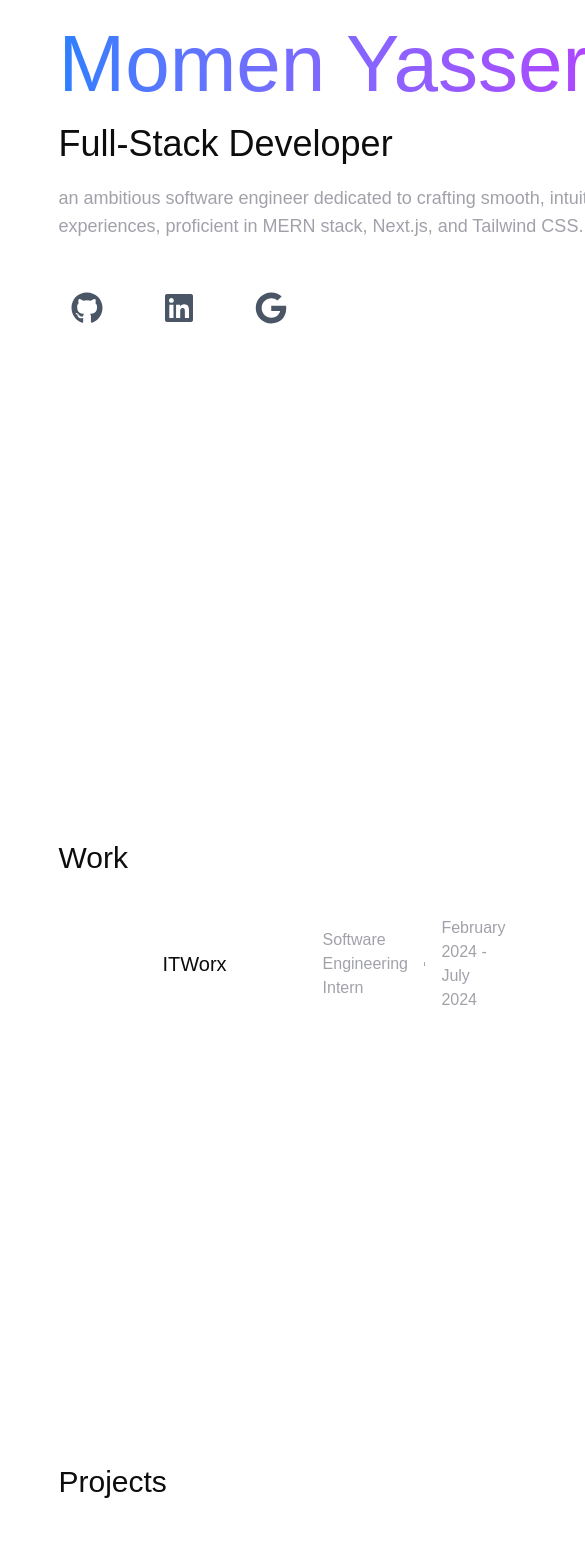
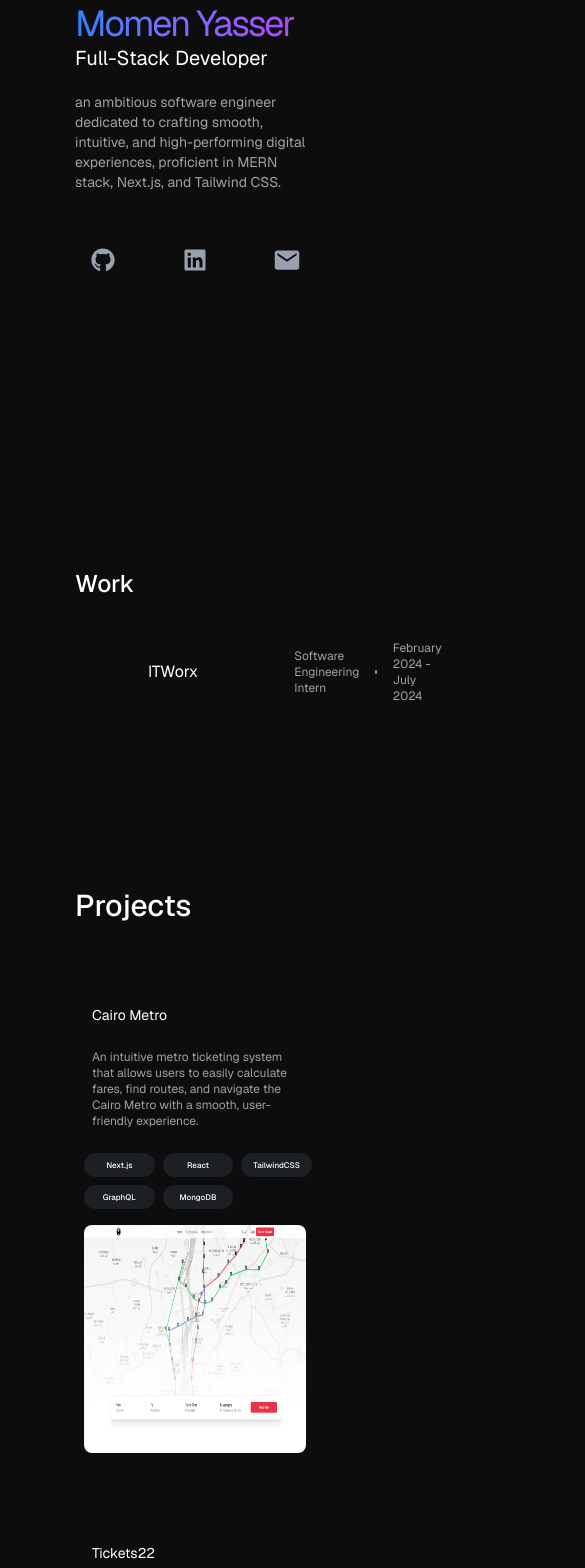
Before and after one commit to momenyasser01/portfolio, a Next.js app: page / in a window 390 px wide. Shown: the part 360-1928 px from the top of the page, 585 px wide, since content can reach past the window. Built offline with nearby package versions, Linux system fonts and the light colour scheme.

Commit message:
Enhance styling and structure of components; add new font support and update layout. Refactor Project components to accept props for better reusability. Update theme provider to default to dark mode and adjust CSS for improved responsiveness.

```diff
--- a/src/app/globals.css
+++ b/src/app/globals.css
@@ -13,8 +13,10 @@
 @theme inline {
   --color-background: var(--background);
   --color-foreground: var(--foreground);
+  --font-geist: var(--font-geist);
   --font-sans: var(--font-geist-sans);
   --font-mono: var(--font-geist-mono);
+  --font-inter: var(--font-inter);
 }
 
 @media (prefers-color-scheme: dark) {
@@ -29,5 +31,5 @@
 body {
   background: var(--background);
   color: var(--foreground);
-  font-family: Arial, Helvetica, sans-serif;
+  font-family: Helvetica, sans-serif, geist, geist-sans, geist-mono, inter;
 }
--- a/src/app/layout.tsx
+++ b/src/app/layout.tsx
@@ -2,6 +2,17 @@ import type { Metadata } from "next";
 import { Geist, Geist_Mono } from "next/font/google";
 import { ThemeProvider } from "@/components/theme-provider";
 import "./globals.css";
+import { Inter } from "next/font/google";
+
+const inter = Inter({
+  subsets: ["latin"],
+  variable: "--font-inter",
+});
+
+const geist = Geist({
+  variable: "--font-geist",
+  subsets: ["latin"],
+});
 
 const geistSans = Geist({
   variable: "--font-geist-sans",
@@ -26,7 +37,7 @@ export default function RootLayout({
   return (
     <html lang="en" suppressHydrationWarning>
       <body
-        className={`${geistSans.variable} ${geistMono.variable} antialiased`}
+        className={`${geist.variable} ${geistSans.variable} ${geistMono.variable} ${inter.variable} antialiased`}
       >
         <ThemeProvider>{children}</ThemeProvider>
       </body>
--- a/src/app/page.tsx
+++ b/src/app/page.tsx
@@ -5,11 +5,13 @@ import Work from "@/components/Work";
 
 export default function Home() {
   return (
-    <div className="flex flex-col items-center w-full min-h-screen gap-60 dark:bg-[#0D0D0D] bg-white pb-72">
+    <div className="flex flex-col justify-center items-center font-geist w-full min-h-screen dark:bg-[#0D0D0D] bg-white pb-72">
       <Navbar />
-      <Hero />
-      <Work />
-      <Projects />
+      <div className="flex flex-col justify-center items-center gap-48 w-full">
+        <Hero />
+        <Work />
+        <Projects />
+      </div>
     </div>
   );
 }
--- a/src/components/Hero.tsx
+++ b/src/components/Hero.tsx
@@ -1,22 +1,23 @@
 import { FaGithub } from "react-icons/fa";
 import { FaLinkedin } from "react-icons/fa";
-import { FaGoogle } from "react-icons/fa";
+// import { BiLogoGmail } from "react-icons/bi";
+import { IoMdMail } from "react-icons/io";
 // import { FaRegFile } from "react-icons/fa6";
 
 const Hero = () => {
   return (
-    <div className="flex flex-col items-start w-[70%] h-[640px]">
+    <div className="flex flex-col items-center w-[240px] sm:w-[360px] md:w-[600px] lg:w-[1015px] mt-60">
       <div className="flex flex-col gap-4 items-start">
-        <p className="text-[#A1A1AA] text-xl">Hey, I&apos;m</p>
+        <p className="dark:text-[#A1A1AA] text-gray-600 text-lg lg:text-xl">Hey, I&apos;m</p>
         <div className="flex flex-col items-start">
-          <p className=" text-[80px] bg-gradient-to-r from-blue-500 to-purple-500 bg-clip-text text-transparent">
+          <p className="text-4xl md:text-6xl lg:text-[80px] tracking-tighter bg-gradient-to-r from-blue-500 to-purple-500 bg-clip-text text-transparent">
             Momen Yasser
           </p>
           <div className="flex flex-col gap-5">
-            <p className="text-[#0D0D0D] dark:text-white text-4xl">
+            <p className="text-[#0D0D0D] dark:text-white text-xl md:text-3xl lg:text-4xl">
               Full-Stack Developer
             </p>
-            <p className="text-[#A1A1AA] text-lg text-start w-[850px]">
+            <p className="dark:text-[#A1A1AA] text-gray-600 text-sm md:text-base lg:text-lg text-start w-[240px] md:w-[500px] lg:w-[850px]">
               an ambitious software engineer dedicated to crafting smooth,
               intuitive, and high-performing digital experiences, proficient in
               MERN stack, Next.js, and Tailwind CSS.
@@ -29,7 +30,7 @@ const Hero = () => {
               href="https://github.com/momenyasser01"
               className="flex justify-center items-center min-w-14 min-h-14 rounded-md dark:text-gray-400 text-gray-600 dark:hover:text-white hover:text-[#0D0D0D] dark:hover:bg-gray-900/65 hover:bg-gray-100/65 dark:border-[1px] border-transparent hover:border-gray-800"
             >
-              <FaGithub className="size-8" />
+              <FaGithub className="size-6 md:size-8" />
             </a>
             <a
               target="_blank"
@@ -37,7 +38,7 @@ const Hero = () => {
               href="https://linkedin.com/in/momen-yasser-178200213"
               className="flex justify-center items-center min-w-14 min-h-14 rounded-md dark:text-gray-400 text-gray-600 dark:hover:text-white hover:text-[#0D0D0D] dark:hover:bg-gray-900/65 hover:bg-gray-100/65 dark:border-[1px] border-transparent hover:border-gray-800"
             >
-              <FaLinkedin className="size-8" />
+              <FaLinkedin className="size-6 md:size-8" />
             </a>
             <a
               target="_blank"
@@ -45,7 +46,7 @@ const Hero = () => {
               href="mailto:momenyasser522@gmail.com"
               className="flex justify-center items-center min-w-14 min-h-14 rounded-md dark:text-gray-400 text-gray-600 dark:hover:text-white hover:text-[#0D0D0D] dark:hover:bg-gray-900/65 hover:bg-gray-100/65 dark:border-[1px] border-transparent hover:border-gray-800"
             >
-              <FaGoogle className="size-8" />
+              <IoMdMail className="size-7 md:size-9" />
             </a>
           </div>
         </div>
--- a/src/components/ProjectLeft.tsx
+++ b/src/components/ProjectLeft.tsx
@@ -1,39 +1,37 @@
 import Tag from "./Tag";
 import Image from "next/image";
 
-const ProjectLeft = () => {
+interface ProjectProps {
+  name: string;
+  description: string;
+  image: string;
+  tags: Array<string>;
+}
+
+const ProjectLeft = ({ name, description, image, tags }: ProjectProps) => {
   return (
     <a
       target="_blank"
       rel="noopener noreferrer"
       href="https://cairometro.baraa.app/"
-      className="flex flex-row justify-center items-center rounded-lg gap-4 dark:hover:bg-gray-900/65 hover:bg-gray-100/65 dark:hover:border-[1px] border-transparent hover:border-gray-800 h-90 mt-12"
+      className="flex flex-col lg:flex-row rounded-lg gap-4 dark:hover:bg-gray-900/65 hover:bg-gray-100/65 dark:hover:border-[1px] dark:border border-transparent hover:border-gray-800  md:w-full h-[490px] lg:h-[313px] mt-12"
     >
-      <div className="flex flex-col justify-end items-start gap-4">
-        <p className="dark:text-white text-[#0D0D0D] text-xl pl-4">
-          Cairo Metro
+      <div className="flex flex-col justify-end items-start gap-6 h-1/2 lg:h-full lg:w-1/2 mt-2 lg:mt-0 lg:pb-10">
+        <p className="dark:text-white text-[#0D0D0D] text-sm sm:text-base md:text-lg lg:text-xl pl-4">
+          {name}
         </p>
-        <p className="text-[#A1A1A1] pl-4">
-          An intuitive metro ticketing system that allows users to easily
-          calculate fares, find routes, and navigate the Cairo Metro with a
-          smooth, user-friendly experience.
+        <p className="dark:text-[#A1A1A1] text-gray-500 text-xs md:text-sm lg:text-base pl-4 w-[97%] h-20">
+          {description}
         </p>
-        <div className="flex flex-row justify-start gap-2 pl-2">
-          <Tag name="Next.js" />
-          <Tag name="React" />
-          <Tag name="Tailwind CSS" />
-          <Tag name="GraphQL" />
-          <Tag name="MongoDB" />
+        <div className="grid grid-cols-3 gap-2 pl-2">
+          {tags.map((tag) => (
+            <Tag key={tag} name={tag} />
+          ))}
         </div>
       </div>
-      <div className="hidden h-full border-[1px] border-gray-800"></div>
-      <Image
-        src="/cairoMetro.png"
-        alt="Cairo Metro"
-        className="rounded-lg mr-4"
-        width={580}
-        height={580}
-      />
+      <div className="flex relative justify-center items-center w-[222px] rounded-lg h-1/2 lg:h-72 lg:w-1/2 mb-2 ml-2 lg:mt-3 lg:mr-3">
+        <Image className="rounded-lg" src={image} alt="Cairo Metro" fill />
+      </div>
     </a>
   );
 };
--- a/src/components/ProjectRight.tsx
+++ b/src/components/ProjectRight.tsx
@@ -1,37 +1,33 @@
 import Tag from "./Tag";
 import Image from "next/image";
 
-const ProjectRight = () => {
+interface ProjectProps {
+  name: string;
+  description: string;
+  image: string;
+  tags: Array<string>;
+}
+
+const ProjectRight = ({ name, description, image, tags }: ProjectProps) => {
   return (
     <a
       target="_blank"
       rel="noopener noreferrer"
       href="https://world-cup-client-microservice.vercel.app/"
-      className="flex flex-row justify-center items-center rounded-lg gap-4 dark:hover:bg-gray-900/65 hover:bg-gray-100/65 dark:hover:border-[1px] border-transparent hover:border-gray-800 h-90 mt-12"
+      className="flex flex-row rounded-lg gap-4 dark:hover:bg-gray-900/65 hover:bg-gray-100/65 dark:hover:border-[1px] dark:border border-transparent hover:border-gray-800 w-full h-[313px] mt-12"
     >
-      <Image
-        src="/tickets22.png"
-        alt="Tickets22"
-        className="rounded-lg ml-4"
-        width={580}
-        height={580}
-      />
-      <div className="flex flex-col justify-end items-start gap-4">
-        <p className="dark:text-white text-[#0D0D0D] text-xl pl-4">Tickets22</p>
-        <p className="text-[#A1A1A1] pl-4">
-          A simple and intuitive ticket booking system that allows users to
-          search, reserve, and manage event tickets with ease.
-        </p>
-        <div className="flex flex-row justify-start gap-2 pl-2">
-          <Tag name="React" />
-          <Tag name="Tailwind CSS" />
-          <Tag name="Node.js" />
-          <Tag name="Express" />
-          <Tag name="Kafka" />
-          <Tag name="MongoDB" />
+      <div className="flex relative justify-center items-center h-72 w-1/2 mt-3 ml-3">
+        <Image className="rounded-lg" src={image} alt="Tickets22" fill />
+      </div>
+      <div className="flex flex-col justify-end items-start gap-4 w-1/2 pb-10">
+        <p className="dark:text-white text-[#0D0D0D] text-xl pl-4">{name}</p>
+        <p className="dark:text-[#A1A1A1] text-gray-500 pl-4">{description}</p>
+        <div className="grid grid-cols-3 gap-2 pl-2">
+          {tags.map((tag) => (
+            <Tag key={tag} name={tag} />
+          ))}
         </div>
       </div>
-      <div className="hidden h-full border-[1px] border-gray-800"></div>
     </a>
   );
 };
--- a/src/components/Projects.tsx
+++ b/src/components/Projects.tsx
@@ -3,13 +3,33 @@ import ProjectRight from "./ProjectRight";
 
 const Projects = () => {
   return (
-    <div id="projects" className="flex flex-col items-start w-[70%] h-[600px]">
+    <div id="projects" className="flex flex-col justify-center items-start w-[240px] md:w-[600px] lg:w-[1015px]">
       <p className="dark:text-white text-[#0D0D0D] font-medium text-3xl">
         Projects
       </p>
       <div className="flex flex-col w-full">
-        <ProjectLeft />
-        <ProjectRight />
+        <ProjectLeft
+          name="Cairo Metro"
+          description="An intuitive metro ticketing system that allows users to easily
+          calculate fares, find routes, and navigate the Cairo Metro with a
+          smooth, user-friendly experience."
+          image="/cairoMetro.png"
+          tags={["Next.js", "React", "TailwindCSS", "GraphQL", "MongoDB"]}
+        />
+        <ProjectLeft
+          name="Tickets22"
+          description="A simple and intuitive ticket booking system that allows users to
+          search, reserve, and manage event tickets with ease."
+          image="/tickets22.png"
+          tags={[
+            "React",
+            "TailwindCSS",
+            "Node.js",
+            "Express",
+            "Kafka",
+            "MongoDB",
+          ]}
+        />
       </div>
     </div>
   );
--- a/src/components/Tag.tsx
+++ b/src/components/Tag.tsx
@@ -4,8 +4,8 @@ interface TagProps {
 
 const Tag = ({ name }: TagProps) => {
   return (
-    <div className="flex justify-center items-center rounded-full dark:bg-gray-600/25 bg-gray-100/65 dark:text-white text-[#0D0D0D] px-3 h-6 w-auto">
-      <p className="font-medium text-sm">{name}</p>
+    <div className="flex justify-center items-center rounded-full dark:bg-gray-600/25 bg-gray-100 dark:text-white text-[#0D0D0D] px-3 min-w-10 h-6">
+      <p className="font-medium text-[8px] md:text-[10px] lg:text-[12px]">{name}</p>
     </div>
   );
 };
--- a/src/components/ThemeToggle.tsx
+++ b/src/components/ThemeToggle.tsx
@@ -15,7 +15,7 @@ const ThemeToggle = () => {
   return (
     <button
       onClick={() => setTheme(isDark ? "light" : "dark")}
-      className="flex justify-center items-center rounded-full transition min-h-10 min-w-10 dark:text-gray-400 text-gray-600 dark:hover:text-white hover:text-[#0D0D0D] dark:hover:bg-gray-900/65 hover:bg-gray-100/65 dark:border-[1px] border-transparent hover:border-gray-800"
+      className="flex justify-center items-center rounded-full transition min-h-10 min-w-10 dark:text-white text-[#0D0D0D] dark:hover:bg-gray-900/65 hover:bg-gray-100/65 dark:border-[1px] border-transparent hover:border-gray-800"
       aria-label="Toggle theme"
     >
       {isDark ? (
--- a/src/components/Work.tsx
+++ b/src/components/Work.tsx
@@ -1,20 +1,27 @@
 const Work = () => {
   return (
-    <div id="work" className="flex flex-col items-start w-[70%] h-96">
-      <p className="dark:text-white text-[#0D0D0D] font-medium text-3xl">
+    <div
+      id="work"
+      className="flex flex-col items-start w-[240px] md:w-[1015px]"
+    >
+      <p className="dark:text-white text-[#0D0D0D] font-medium text-2xl md:text-3xl">
         Work
       </p>
       <a
         target="_blank"
         rel="noopener noreferrer"
         href="https://www.itworx.com"
-        className="flex flex-row items-center gap-24 ml-22 mt-16 w-auto h-12 rounded-md dark:hover:bg-gray-900/65 hover:bg-gray-100/65 dark:hover:border-[1px] border-transparent hover:border-gray-800"
+        className="flex flex-row items-center gap-24 ml-14 mt-12 w-auto h-12 rounded-md dark:hover:bg-gray-900/65 hover:bg-gray-100/65 dark:hover:border-[1px] dark:border border-transparent hover:border-gray-800"
       >
-        <p className="dark:text-white text-[#0D0D0D] text-xl pl-4">ITWorx</p>
+        <p className="dark:text-white text-[#0D0D0D] md:text-xl pl-4">ITWorx</p>
         <div className="flex flex-row items-center gap-4 pr-4">
-          <p className="text-[#A1A1AA]">Software Engineering Intern</p>
+          <p className="text-[#A1A1AA] text-xs md:text-base">
+            Software Engineering Intern
+          </p>
           <span className="w-1 h-1 rounded-full bg-[#A1A1AA]"></span>
-          <p className="text-[#A1A1AA]">February 2024 - July 2024</p>
+          <p className="text-[#A1A1AA] text-xs md:text-base">
+            February 2024 - July 2024
+          </p>
         </div>
       </a>
     </div>
--- a/src/components/theme-provider.tsx
+++ b/src/components/theme-provider.tsx
@@ -7,7 +7,7 @@ export function ThemeProvider({ children }: { children: ReactNode }) {
   return (
     <NextThemesProvider
       attribute="data-theme"
-      defaultTheme="system"
+      defaultTheme="dark"
       enableSystem
       disableTransitionOnChange
     >
```
Also changed, not shown: src/components/Navbar.tsx (+4 -7 lines), 1 other file (tests, documents, lock files or other folders).
